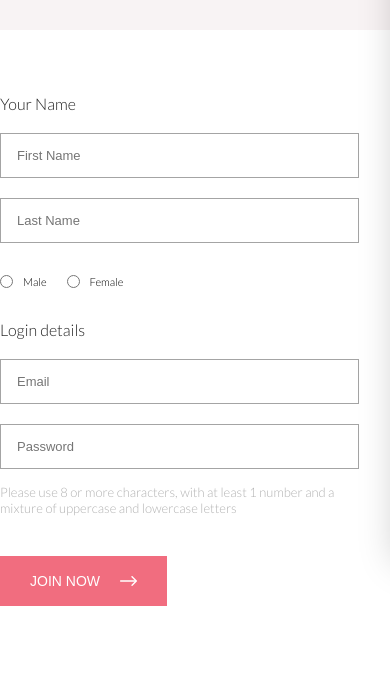
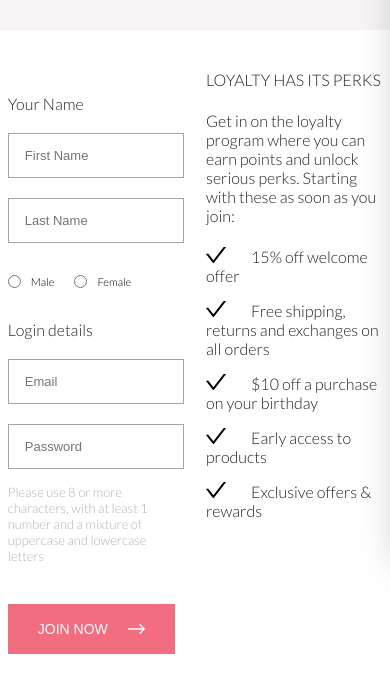
Before and after one commit to ZakirovaVera/HTMLdz, a plain HTML site: page dzmaket11_scss/registration.html in a window 390 px wide. Shown: the part 144-844 px from the top of the page. Drawn offline with Linux system fonts and the light colour scheme.

Commit message:
registration медиа запрос max-width: 1024px

```diff
--- a/dzmaket11_scss/registration.html
+++ b/dzmaket11_scss/registration.html
@@ -82,7 +82,7 @@
                 </div>
             </div>
         </header>
-        <section class="breadcrumbs center">
+        <section class="breadcrumbs breadcrumbs-right center">
             <h2 class="breadcrumbs__heading">REGISTRATION
             </h2>
         </section>
--- a/dzmaket11_scss/style.scss
+++ b/dzmaket11_scss/style.scss
@@ -1262,7 +1262,6 @@ summary {
 // Страница Registration
 .registration {
     display: flex;
-    flex-wrap: wrap;
     gap: 128px;
 
     &__form {
@@ -1599,7 +1598,31 @@ summary {
     }
 
     // Страница Registration
-
+    .registration {
+        padding-left: 2%;
+        padding-right: 2%;
+        gap: 22px;
+    }
+
+    .registration__form {
+        width: 50%;
+    }
+
+    .registration__data {
+        padding: 40px 0 96px;
+    }
+
+    .registration__features {
+        width: 50%;
+        padding-top: 40px;
+    }
+
+    .registration__features-title,
+    .registration__features-subtitle,
+    .registration__features-text {
+        font-size: 16px;
+        line-height: 19px;
+    }
 }
 
 @media (max-width: 767px) {
```
Also changed, not shown: dzmaket11_scss/cart.html (+1 -1 lines), dzmaket11_scss/style.css, 1 other file.
